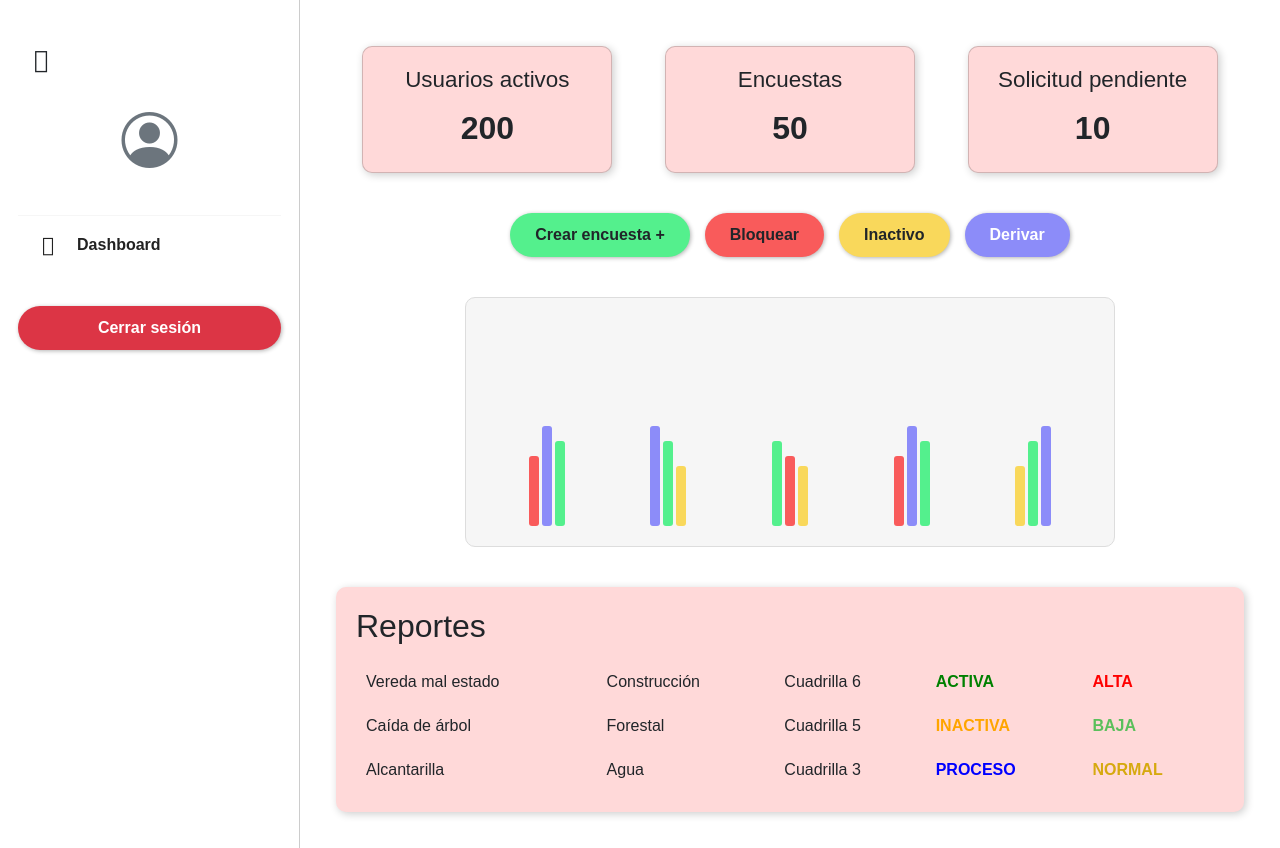
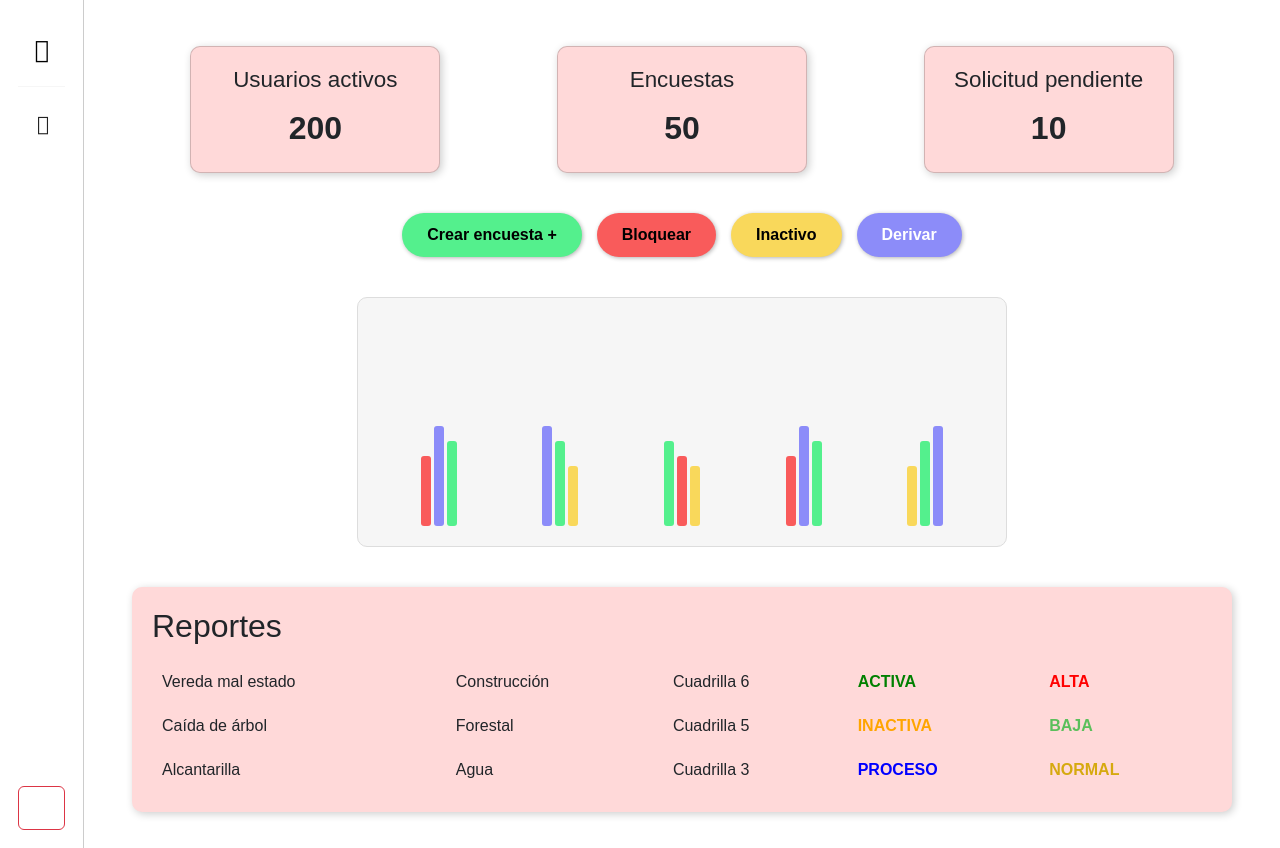
Before and after one commit to binyamin8914/AplicacionWeb-UrbanSensor, a Django app: template core/templates/core/dashboard.html in a window 1280 px wide. Run offline with Django 5.2, Linux system fonts and the light colour scheme; the template is opened without the code that fills it, so the values that code supplies are empty; some web fonts are replaced.

Commit message:
fix sidebar

```diff
--- a/UrbanSensor/settings.py
+++ b/UrbanSensor/settings.py
@@ -83,9 +83,9 @@ WSGI_APPLICATION = 'UrbanSensor.wsgi.application'
 DATABASES = {
     'default': {
         'ENGINE': 'django.db.backends.postgresql',
-        'NAME': 'UrbanWeb',
+        'NAME': 'urban_sensor',
         'USER': 'postgres',
-        'PASSWORD': '12345678',
+        'PASSWORD': '',
         'HOST': 'localhost',
         'PORT': '5432',
     }
--- a/core/static/core/css/style.css
+++ b/core/static/core/css/style.css
@@ -49,32 +49,52 @@ hr {
     padding: 30px 18px 18px 18px;
     box-sizing: border-box;
     flex-shrink: 0;
+
+    display: flex;
+    flex-direction: column;
+    flex-wrap: nowrap;
 }
 
 #sidebar #title_sidebar {
-    padding: 12px;
-    padding-left: 16px;
-    padding-right: 16px;
+    padding: 0 4px;
+    display: flex;
 }
 
-#sidebar #title_sidebar label {
+#sidebar #title_sidebar button {
+    border: none;
+    border-radius: 20px;
+    width: 40px;
+    height: 40px;
+    background: inherit;
     display: inline-block;
     font-family: 'FiraCode Nerd Font', monospace;
     text-align: center;
     font-size: 24px;
-    margin-right: 15px;
     cursor: pointer;
 }
 
-#sidebar #title_sidebar label:hover {
+#sidebar #title_sidebar button:hover {
     background-color: #f55b45;
     color: white;
+}
+
+#logout-form {
+    margin-top: auto;
+}
+
+#sidebar.contraido #logout-form .logout-text {
+    opacity: 0;
+    width: 0;
+    overflow: hidden !important;
+    display: none !important;
+    visibility: hidden !important;
 }
 
 /* --- Estilos para el Perfil del Sidebar --- */
 
 .sidebar-user-profile {
-    padding: 10px 0;
+    margin-left: 15%;
+    /* padding: 10px 0; */
     /* El "text-center" lo pondremos en el HTML */
 }
 
@@ -110,10 +130,10 @@ hr {
 
 #sidebar .item_l {
     width: auto;
-    height: calc(100% - 2*12px);
+    /* height: calc(100% - 2*12px); */
     text-decoration: none;
     color: #222;
-    padding: 12px;
+    padding: 6px;
     padding-left: 16px;
     padding-right: 16px;
     border-radius: 25px;
@@ -129,7 +149,6 @@ hr {
 }
 
 #sidebar .item_l .item_l_texto {
-    margin-left: 15px;
     font-weight: bold;
 }
 
--- a/core/templates/core/base.html
+++ b/core/templates/core/base.html
@@ -18,25 +18,25 @@
 <body>
   <div class="app-layout">
     <!-- SIDEBAR -->
-    <aside id="sidebar">
+    <aside id="sidebar" class="contraido">
       <div id="title_sidebar">
-        <label id="toggle_btn">󰮫</label>
+        <div><button id="toggle_btn">󰮫</button></div>
+        <div class="sidebar-user-profile text-center">
+          <i class="bi bi-person-circle sidebar-user-icon"></i>
+          <span class="sidebar-user-name">
+            {{ request.user.get_full_name|default:request.user.username }}
+          </span>
+        </div>
       </div>
 
-      <div class="sidebar-user-profile text-center">
-        <i class="bi bi-person-circle sidebar-user-icon"></i>
-        <span class="sidebar-user-name">
-          {{ request.user.get_full_name|default:request.user.username }}
-        </span>
-      </div>
 
       <hr>
 
-      <ul class="list-unstyled px-2">
+      <ul class="list-unstyled">
         <!-- Opción común -->
         <li class="mb-1">
           <a class="item_l d-flex align-items-center gap-2" href="{% url 'dashboard' %}">
-            <span class="item_l_icon icon">󰕮</span>
+            <span class="item_l_icon icon"></span>
             <span class="item_l_texto">Dashboard</span>
           </a>
         </li>
@@ -71,20 +71,20 @@
               </li>
               <li class="mb-1">
                 <a class="item_l d-flex align-items-center gap-2" href="{% url 'gestion_encuestas' %}">
-                  <span class="item_l_icon icon"></span>
+                  <span class="item_l_icon icon"></span>
                   <span class="item_l_texto">Gestión de Encuestas</span>
                 </a>
               </li>
               <li class="mb-1">
                 <a class="item_l d-flex align-items-center gap-2" href="{% url 'secpla_dashboard' %}">
-                  <span class="item_l_icon icon"></span>
+                  <span class="item_l_icon icon">󱉫</span>
                   <span class="item_l_texto">Ver Incidencias</span>
                 </a>
               </li>
               <li class="mb-1">
                 <a class="item_l d-flex align-items-center gap-2" href="{% url 'listar_tipos_incidencia' %}">
-                  <span class="item_l_icon icon"></span>
-                  <span class="item_l_texto">Gestión Tipo de Incidencias</span>
+                  <span class="item_l_icon icon">󰉺</span>
+                  <span class="item_l_texto">Tipo de Incidencias</span>
                 </a>
               </li>
 
@@ -104,7 +104,7 @@
               </li>
               <li class="mb-1">
                 <a class="item_l d-flex align-items-center gap-2" href="{% url 'gestion_incidencias' %}">
-                  <span class="item_l_icon icon"></span>
+                  <span class="item_l_icon icon">󱉫</span>
                   <span class="item_l_texto">Mis incidencias</span>
                 </a>
               </li>
@@ -113,7 +113,7 @@
             {% elif g == "Direccion" %}
               <li class="mb-1">
                 <a class="item_l d-flex align-items-center gap-2" href="{% url 'gestion_incidencias' %}">
-                  <span class="item_l_icon icon"></span>
+                  <span class="item_l_icon icon">󱉫</span>
                   <span class="item_l_texto">Incidencias recibidas</span>
                 </a>
               </li>
@@ -128,7 +128,7 @@
             {% elif g == "Departamento" %}
               <li class="mb-1">
                 <a class="item_l d-flex align-items-center gap-2" href="{% url 'gestion_incidencias' %}">
-                  <span class="item_l_icon icon"></span>
+                  <span class="item_l_icon icon">󱉫</span>
                   <span class="item_l_texto">Incidencias recibidas</span>
                 </a>
               </li>
@@ -137,7 +137,7 @@
             {% elif g == "Cuadrilla" %}
               <li class="mb-1">
                 <a class="item_l d-flex align-items-center gap-2" href="{% url 'gestion_incidencias' %}">
-                  <span class="item_l_icon icon"></span>
+                  <span class="item_l_icon icon">󱉫</span>
                   <span class="item_l_texto">Incidencias asignadas</span>
                 </a>
               </li>
@@ -147,9 +147,13 @@
       </ul>
 
       {# Cerrar sesión: usar POST para evitar 405 #}
-      <form method="post" action="{% url 'logout' %}" class="mt-4 w-100">
+      <form id="logout-form" method="post" action="{% url 'logout' %}" class="w-100">
         {% csrf_token %}
-        <button type="submit" class="btn btn-danger w-100">Cerrar sesión</button>
+        <button type="submit" class="btn btn-outline-danger w-100">
+
+          <span class="icon">󰍃</span>
+          <span class="logout-text">Cerrar sesión</span>
+        </button>
       </form>
     </aside>
 
--- a/core/templates/core/dashboard.html
+++ b/core/templates/core/dashboard.html
@@ -51,7 +51,7 @@
       margin-bottom: 40px;
     }
 
-    .btn {
+    .btn_base {
       border: none;
       padding: 10px 25px;
       border-radius: 25px;
@@ -215,10 +215,10 @@
 
     <!-- Botones -->
     <div class="buttons">
-      <button class="btn btn-green">Crear encuesta +</button>
-      <button class="btn btn-red">Bloquear</button>
-      <button class="btn btn-yellow">Inactivo</button>
-      <button class="btn btn-blue">Derivar</button>
+      <button class="btn_base btn-green">Crear encuesta +</button>
+      <button class="btn_base btn-red">Bloquear</button>
+      <button class="btn_base btn-yellow">Inactivo</button>
+      <button class="btn_base btn-blue">Derivar</button>
     </div>
 
     <!-- Gráfico simulado -->
```
Also changed, not shown: administracion/migrations/0001_initial.py (added), administracion/migrations/0002_remove_departamento_direccion_and_more.py (deleted).
